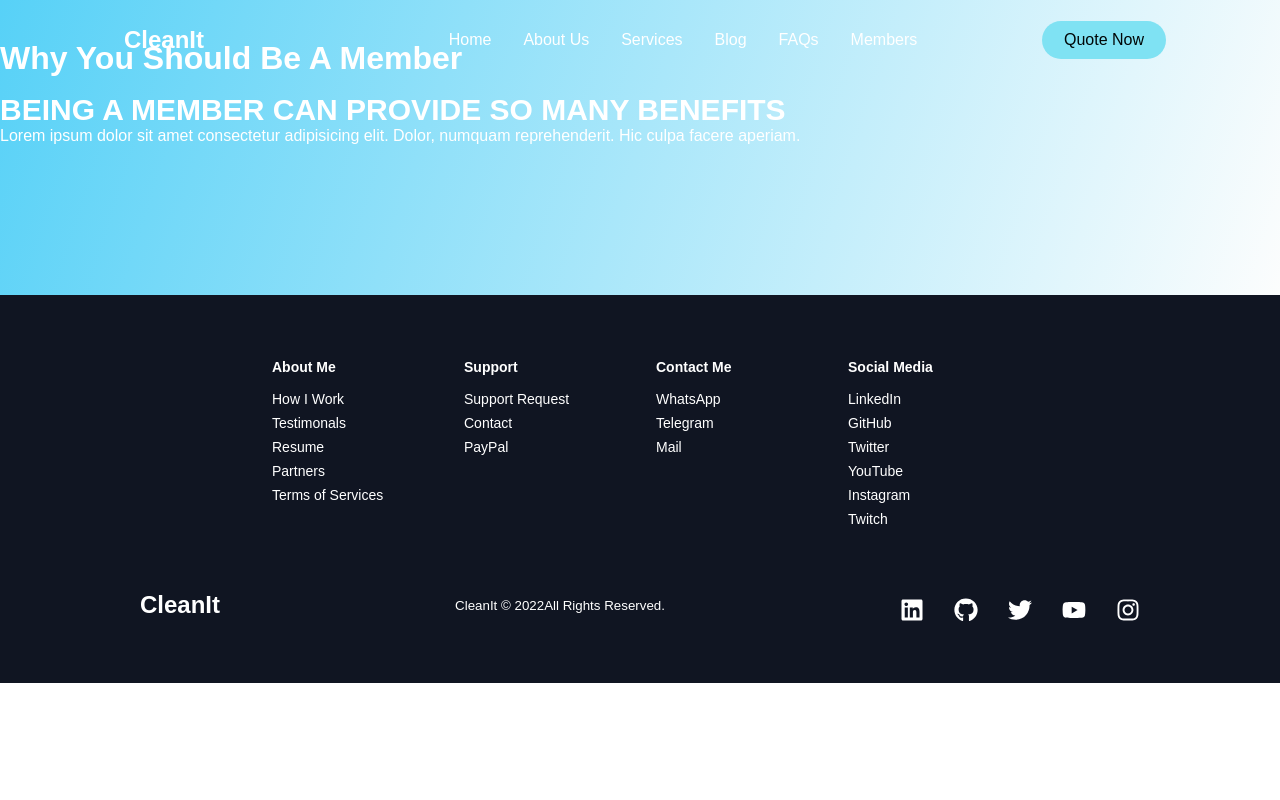
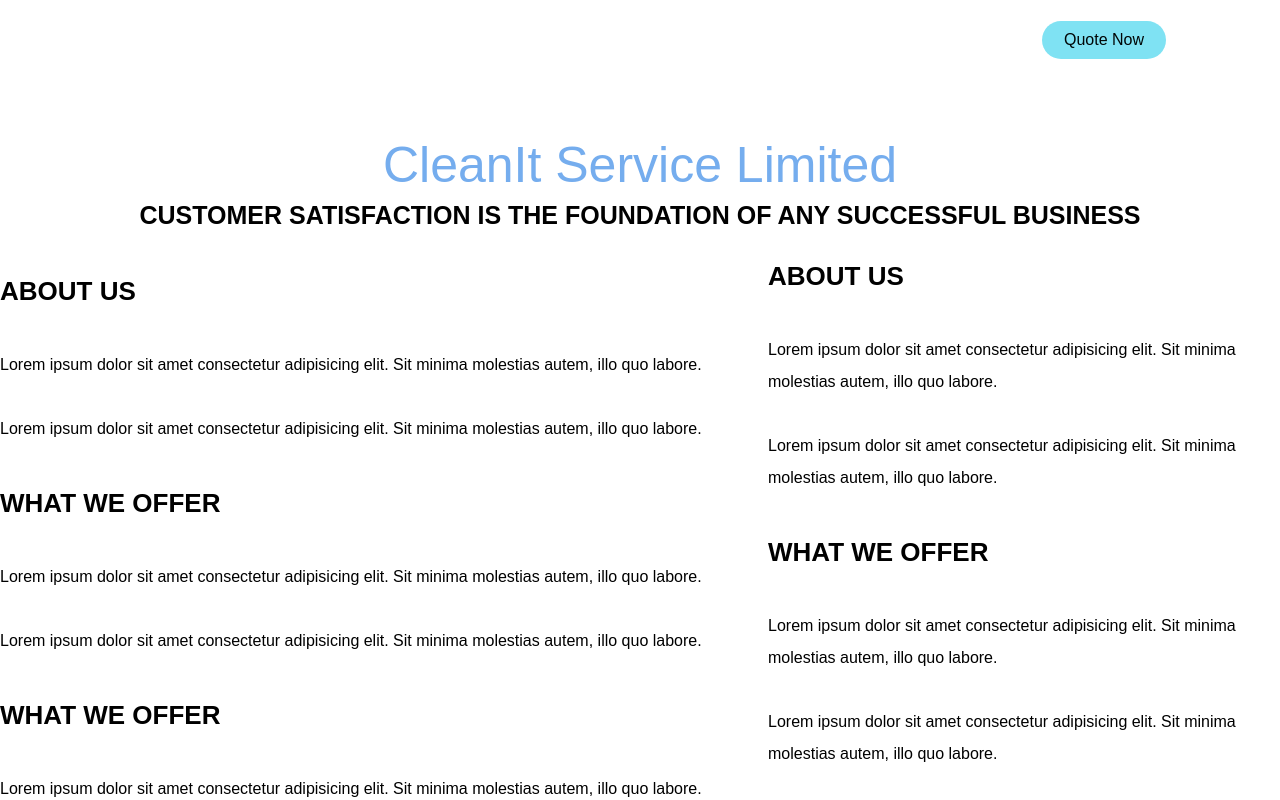
Before and after one commit to ericatsu/cleanit, a React (Create React App) app: page /Member in a window 1280 px wide. Shown: the top 800 px of the page. Built offline with nearby package versions, Linux system fonts and the light colour scheme; a web font is replaced by a local one.

Commit message:
Router working

```diff
--- a/src/App.js
+++ b/src/App.js
@@ -27,7 +27,7 @@
           <Route  path="LearnMore"  element={<LearnMore/>} />
           <Route  path="Member"  element={<Member/>} />
         </Routes>
-        <Footer/>
+      <Footer/>
     </Router>
   );
 }
--- /dev/null
+++ b/src/elements/LearnMoreElements.jsx
@@ -0,0 +1,64 @@
+import styled from "styled-components";
+
+export const Container = styled.div`
+    margin-top: 60px;
+    background-color: white;
+    box-sizing: border-box;
+    text-align: center;
+    padding-left: 15px;
+    padding-right: 15px;
+    margin-right: auto;
+    margin-left: auto;
+    display: block;
+    line-height: 60px;
+`
+
+export const Image = styled.img`
+    height: auto;
+    max-width: 100%;
+    vertical-align: middle;
+    margin: 0 auto;
+`
+
+export const AboutH1 = styled.h1`
+    text-align: center;
+    display: block;
+    margin: 15px 0 5px 0;
+    color: #75adee;
+    text-transform: none;
+    font-weight: 400;
+    font-size: 50px;
+`
+
+export const Slogan = styled.h1`
+    font-size: 25px;
+    line-height: 30px;
+    margin-bottom: 20px;
+    text-transform: uppercase;
+`
+
+export const AboutRow = styled.div`
+    margin-left: -15px;
+    margin-right: -15px;
+    text-align: left;
+`
+
+export const AboutColumn = styled.div`
+    min-width: 768px;
+    padding-right: 50px;
+    width: 50%;
+    float: left;
+`
+
+export const AboutH2 = styled.h2`
+    text-transform: none;
+    font-size: 26px;
+    margin: 15px 0 10px 0;
+    line-height: 2;
+`
+export const AboutP = styled.p`
+    padding: 0;
+    margin-top: 2em;
+    margin-bottom: 2em;
+    line-height: 2;
+`
--- a/src/elements/Member.css
+++ /dev/null
@@ -1,115 +0,0 @@
-.whiteDiv{
-    background-color: #fff;
-    margin-top: 60px;
-    padding: 40px 0;
-    text-align: center;
-}
-
-::after, ::before{
-    -webkit-box-sizing: border-box;
-    box-sizing: border-box;
-}
-
-.container{
-     padding-right: 15px;
-     padding-left: 15px;
-     margin-right: auto;
-     margin-left: auto;
-
-    @media (min-width: 768px) {
-        width: 750px;
-    }
-}
-
-.container::before{
-    display: table;
-    content: " ";
-}
-
-.caption{
-    padding: 0;
-    font-weight: 400;
-
-    @media screen (max-width: 991px) {
-        font-size: 50px;
-        line-height: 55px;
-    }
-}
-
-.slogan{
-    font-size: 22px;
-    line-height: 25px;
-    margin-bottom: 20px;
-    text-transform: uppercase;
-}
-
-.reason{
-    margin-left: auto;
-    margin-right: auto;
-    width: 100%;
-    max-width: 600px;
-    margin: 20px 0 40px 0;
-}
-
-.member_row{
-    margin-right: -15px;
-    margin-left: -15px;
-    text-align: left;
-}
-
-.col-sm-6{
-    padding-right: 50px;
-    position: relative;
-
-    @media (min-width: 768px) {
-        width: 50%
-        float: left;
-    }
-}
-
-.memberList{
-    color: aqua;
-    background: url() no-repeat left center;
-    padding-left: 25px;
-    margin-bottom: 6px;
-}
-
-.listItem{
-    position: relative;
-    padding-left: 15px;
-    margin-bottom: 6px;
-}
-
-.listItem::before{
-    content: "+";
-    position: absolute;
-    top: 0;
-    left: 0;
-}
-
-.contactForm{
-    margin-bottom: 20px;
-}
-
-.formTitle{
-    max-width: 100%;
-    height: auto;
-}
-
-.form{
-    display: block;
-    margin-top: 0em;
-}
-
-.formService{
-
-    @media (min-width: 768px) {
-        width: 100%;
-    }
-}
-
-.textarea{
-    resize: none;
-    height: 100px;
-    padding-top: 10px;
-}
--- /dev/null
+++ b/src/elements/MemberElements.jsx
@@ -0,0 +1,64 @@
+import styled from "styled-components";
+
+export const MemberContainer = styled.div`
+    margin-top: 60px;
+    background-color: white;
+    box-sizing: border-box;
+    text-align: center;
+    padding-left: 15px;
+    padding-right: 15px;
+    margin-right: auto;
+    margin-left: auto;
+    display: block;
+    line-height: 60px;
+`
+
+export const Image = styled.img`
+    height: auto;
+    max-width: 100%;
+    vertical-align: middle;
+    margin: 0 auto;
+`
+
+export const MemberH1 = styled.h1`
+    text-align: center;
+    display: block;
+    margin: 15px 0 5px 0;
+    color: #75adee;
+    text-transform: none;
+    font-weight: 400;
+    font-size: 50px;
+`
+
+export const Slogan = styled.h1`
+    font-size: 25px;
+    line-height: 30px;
+    margin-bottom: 20px;
+    text-transform: uppercase;
+`
+
+export const MemberRow = styled.div`
+    margin-left: -15px;
+    margin-right: -15px;
+    text-align: left;
+`
+
+export const MemberColumn = styled.div`
+    min-width: 768px;
+    padding-right: 50px;
+    width: 50%;
+    float: left;
+`
+
+export const MemberH2 = styled.h2`
+    text-transform: none;
+    font-size: 26px;
+    margin: 15px 0 10px 0;
+    line-height: 2;
+`
+export const MemberP = styled.p`
+    padding: 0;
+    margin-top: 2em;
+    margin-bottom: 2em;
+    line-height: 2;
+`
--- a/src/elements/Quote.css
+++ b/src/elements/Quote.css
@@ -1,4 +1,4 @@
-.whiteDiv{
+.whiteDivQuote{
    padding: 40px 0 150px 0;
    color: #fff;
    background: linear-gradient(108deg, rgb(87, 209, 247) 0%,
@@ -132,3 +132,32 @@
     display: table;
     clear: both;
 }
+
+.QuoteBtn{
+ display: flex;
+ align-items: center;
+
+ @media screen and (max-width: 768px) {
+     display: none;
+ }
+}
+
+.QuoteBtnLink{
+    border-radius: 50px;
+    background: #ffffff;
+    white-space: nowrap;
+    padding: 10px 22px;
+    color: #010606;
+    font-size: 16px;
+    outline: none;
+    border: none;
+    cursor: pointer;
+    transition: all 0.2s ease-in-out;
+    text-decoration: none;
+}
+
+.QuoteBtnLink:hover {
+        transition: all 0.2s ease-in-out;
+        background: #fff;
+        color: #010606;
+ }
--- a/src/pages/Footer.jsx
+++ b/src/pages/Footer.jsx
@@ -19,24 +19,18 @@
                             <FooterLinkTitle>About Me</FooterLinkTitle>
                             <FooterLink to="/HireMe">How I Work</FooterLink>
                             <FooterLink to="/HireMe">Testimonals</FooterLink>
-                            <FooterLink to="/HireMe">Resume</FooterLink>
+                            <FooterLink to="/">Career</FooterLink>
                             <FooterLink to="/HireMe">Partners</FooterLink>
                             <FooterLink to="/HireMe">Terms of Services</FooterLink>
                             </FooterLinkItems>
-                        <FooterLinkItems>
+                        {/* <FooterLinkItems>
                             <FooterLinkTitle>Support</FooterLinkTitle>
                             <FooterLink to="/HireMe">Support Request</FooterLink>
                             <FooterLink to="/HireMe">Contact</FooterLink>
                             <FooterLink to="https://paypal.me/eric380418?locale.x=en_US">PayPal</FooterLink>
-                        </FooterLinkItems>
+                        </FooterLinkItems> */}
             </FooterLinksWrapper>
                     <FooterLinksWrapper>
-                        <FooterLinkItems>
-                            <FooterLinkTitle>Contact Me</FooterLinkTitle>
-                            <FooterLink to="https://wa.me/0570448184">WhatsApp</FooterLink>
-                            <FooterLink to="https://t.me/les_ter">Telegram</FooterLink>
-                            <FooterLink to="/">Mail</FooterLink>
-                        </FooterLinkItems>
                         <FooterLinkItems>
                             <FooterLinkTitle>Social Media</FooterLinkTitle>
                             <FooterLink to="https://www.linkedin.com/in/eric-atsu-4065681b4/">LinkedIn</FooterLink>
@@ -45,6 +39,12 @@
                             <FooterLink to="//www.youtube.com/channel/UCZvhEk5BETiadTJY4CdxIIQ">YouTube</FooterLink>
                             <FooterLink to="https://www.instagram.com/1les_ter/">Instagram</FooterLink>
                             <FooterLink to="/">Twitch</FooterLink>
+                        </FooterLinkItems>
+                        <FooterLinkItems>
+                            <FooterLinkTitle>Contact Me</FooterLinkTitle>
+                            <FooterLink to="https://wa.me/0570448184">WhatsApp</FooterLink>
+                            <FooterLink to="https://t.me/les_ter">Telegram</FooterLink>
+                            <FooterLink to="/">Mail</FooterLink>
                         </FooterLinkItems>
                     </FooterLinksWrapper>
         </FooterLinksContainer>
--- a/src/pages/LearnMore.jsx
+++ b/src/pages/LearnMore.jsx
@@ -1,15 +1,40 @@
 import React from 'react';
-import '../elements/LearnMore.css'
-
-// import { Row, Col } from 'antd';
+import {Container, Image, AboutH1, Slogan, AboutRow, AboutColumn, AboutH2, AboutP} from '../elements/LearnMoreElements'
 
 function LearnMore() {
   return (
-    <>
-    <div>
-      Learn More
-    </div>
-    </>
+      <Container>
+        <Image src="" alt="" className="image" />
+        <AboutH1>CleanIt Service Limited</AboutH1>
+        <Slogan>
+            CUSTOMER SATISFACTION IS THE FOUNDATION OF ANY SUCCESSFUL BUSINESS
+        </Slogan>
+        <AboutRow>
+            <AboutColumn>
+             <AboutH2>ABOUT US</AboutH2>
+             <AboutP>Lorem ipsum dolor sit amet consectetur adipisicing elit. Sit minima molestias autem, illo quo labore.</AboutP>
+             <AboutP>Lorem ipsum dolor sit amet consectetur adipisicing elit. Sit minima molestias autem, illo quo labore.</AboutP>
+             <AboutH2>WHAT WE OFFER</AboutH2>
+             <AboutP>Lorem ipsum dolor sit amet consectetur adipisicing elit. Sit minima molestias autem, illo quo labore.</AboutP>
+             <AboutP>Lorem ipsum dolor sit amet consectetur adipisicing elit. Sit minima molestias autem, illo quo labore.</AboutP>
+             <AboutH2>WHAT WE OFFER</AboutH2>
+             <AboutP>Lorem ipsum dolor sit amet consectetur adipisicing elit. Sit minima molestias autem, illo quo labore.</AboutP>
+             <AboutP>Lorem ipsum dolor sit amet consectetur adipisicing elit. Sit minima molestias autem, illo quo labore.</AboutP>
+            </AboutColumn>
+            <div className="col-sm-6">
+             <AboutH2>ABOUT US</AboutH2>
+             <AboutP>Lorem ipsum dolor sit amet consectetur adipisicing elit. Sit minima molestias autem, illo quo labore.</AboutP>
+             <AboutP>Lorem ipsum dolor sit amet consectetur adipisicing elit. Sit minima molestias autem, illo quo labore.</AboutP>
+             <AboutH2>WHAT WE OFFER</AboutH2>
+             <AboutP>Lorem ipsum dolor sit amet consectetur adipisicing elit. Sit minima molestias autem, illo quo labore.</AboutP>
+             <AboutP>Lorem ipsum dolor sit amet consectetur adipisicing elit. Sit minima molestias autem, illo quo labore.</AboutP>
+             <AboutH2>WHAT WE OFFER</AboutH2>
+             <AboutP>Lorem ipsum dolor sit amet consectetur adipisicing elit. Sit minima molestias autem, illo quo labore.</AboutP>
+             <AboutP>Lorem ipsum dolor sit amet consectetur adipisicing elit. Sit minima molestias autem, illo quo labore.</AboutP>
+            </div>
+            <div className="textcolumn"></div>
+        </AboutRow>
+      </Container>
   );
 }
 
--- a/src/pages/Member.jsx
+++ b/src/pages/Member.jsx
@@ -1,17 +1,40 @@
 import React from 'react';
+import { MemberContainer, Image, MemberH1, Slogan, MemberRow, MemberColumn, MemberH2, MemberP } from '../elements/MemberElements'
 
 function Member() {
   return (
-   <div className='whiteDiv'>
-    <div className="member_container">
-        <h1 className="caption">Why You Should Be A Member</h1>
-        <h1 className="slogan">BEING A MEMBER CAN PROVIDE SO MANY BENEFITS</h1>
-        <div className="reason">Lorem ipsum dolor sit amet consectetur adipisicing elit. Dolor, numquam reprehenderit. Hic culpa facere aperiam.</div>
-        <div className="member_row">
-
-        </div>
-    </div>
-   </div>
+   <MemberContainer>
+        <Image src="" alt="" className="image" />
+        <MemberH1>CleanIt Service Limited</MemberH1>
+        <Slogan>
+            CUSTOMER SATISFACTION IS THE FOUNDATION OF ANY SUCCESSFUL BUSINESS
+        </Slogan>
+        <MemberRow>
+            <MemberColumn>
+             <MemberH2>ABOUT US</MemberH2>
+             <MemberP>Lorem ipsum dolor sit amet consectetur adipisicing elit. Sit minima molestias autem, illo quo labore.</MemberP>
+             <MemberP>Lorem ipsum dolor sit amet consectetur adipisicing elit. Sit minima molestias autem, illo quo labore.</MemberP>
+             <MemberH2>WHAT WE OFFER</MemberH2>
+             <MemberP>Lorem ipsum dolor sit amet consectetur adipisicing elit. Sit minima molestias autem, illo quo labore.</MemberP>
+             <MemberP>Lorem ipsum dolor sit amet consectetur adipisicing elit. Sit minima molestias autem, illo quo labore.</MemberP>
+             <MemberH2>WHAT WE OFFER</MemberH2>
+             <MemberP>Lorem ipsum dolor sit amet consectetur adipisicing elit. Sit minima molestias autem, illo quo labore.</MemberP>
+             <MemberP>Lorem ipsum dolor sit amet consectetur adipisicing elit. Sit minima molestias autem, illo quo labore.</MemberP>
+            </MemberColumn>
+            <div className="col-sm-6">
+             <MemberH2>ABOUT US</MemberH2>
+             <MemberP>Lorem ipsum dolor sit amet consectetur adipisicing elit. Sit minima molestias autem, illo quo labore.</MemberP>
+             <MemberP>Lorem ipsum dolor sit amet consectetur adipisicing elit. Sit minima molestias autem, illo quo labore.</MemberP>
+             <MemberH2>WHAT WE OFFER</MemberH2>
+             <MemberP>Lorem ipsum dolor sit amet consectetur adipisicing elit. Sit minima molestias autem, illo quo labore.</MemberP>
+             <MemberP>Lorem ipsum dolor sit amet consectetur adipisicing elit. Sit minima molestias autem, illo quo labore.</MemberP>
+             <MemberH2>WHAT WE OFFER</MemberH2>
+             <MemberP>Lorem ipsum dolor sit amet consectetur adipisicing elit. Sit minima molestias autem, illo quo labore.</MemberP>
+             <MemberP>Lorem ipsum dolor sit amet consectetur adipisicing elit. Sit minima molestias autem, illo quo labore.</MemberP>
+            </div>
+            <div className="textcolumn"></div>
+        </MemberRow>
+      </MemberContainer>
    );
 }
 
```
Also changed, not shown: src/Components/Quote.jsx (+4 -4 lines), src/elements/LearnMore.css (deleted, +0 -14 lines).
